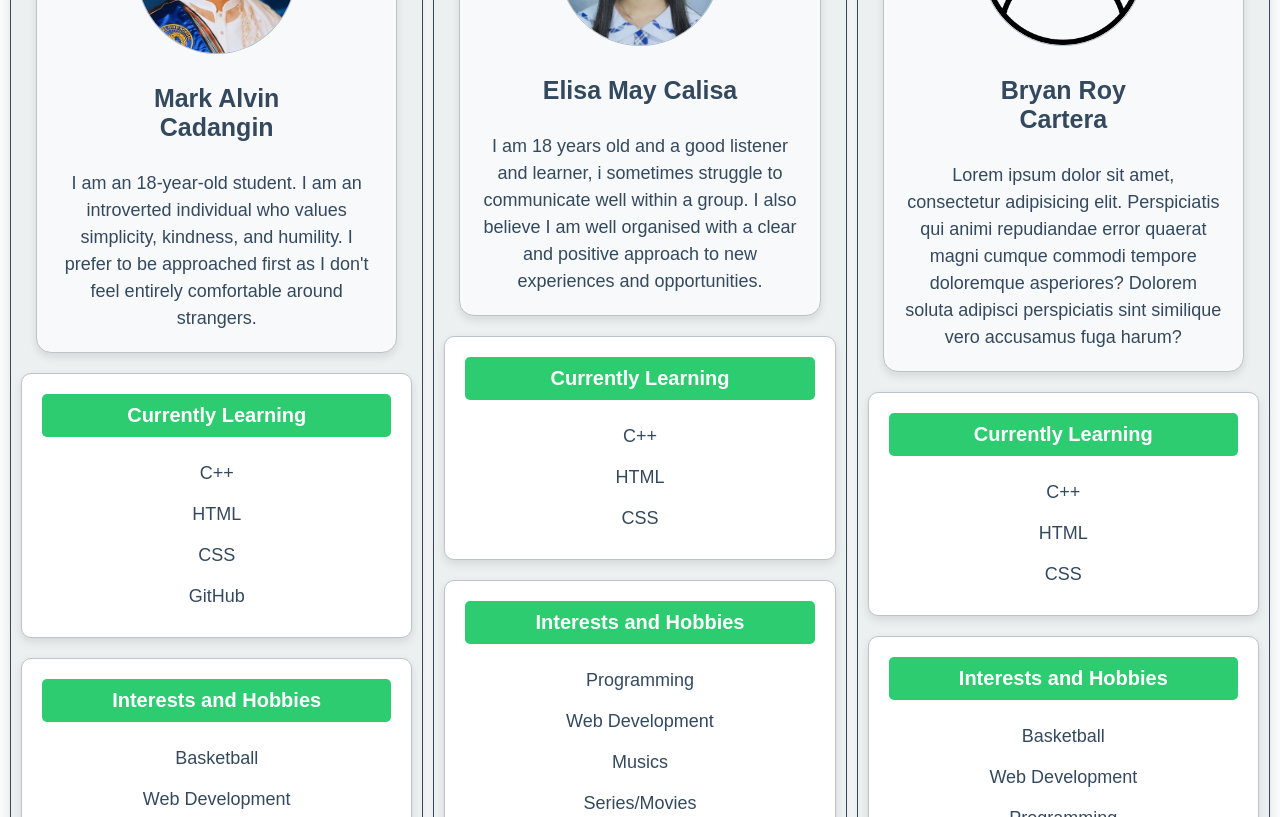
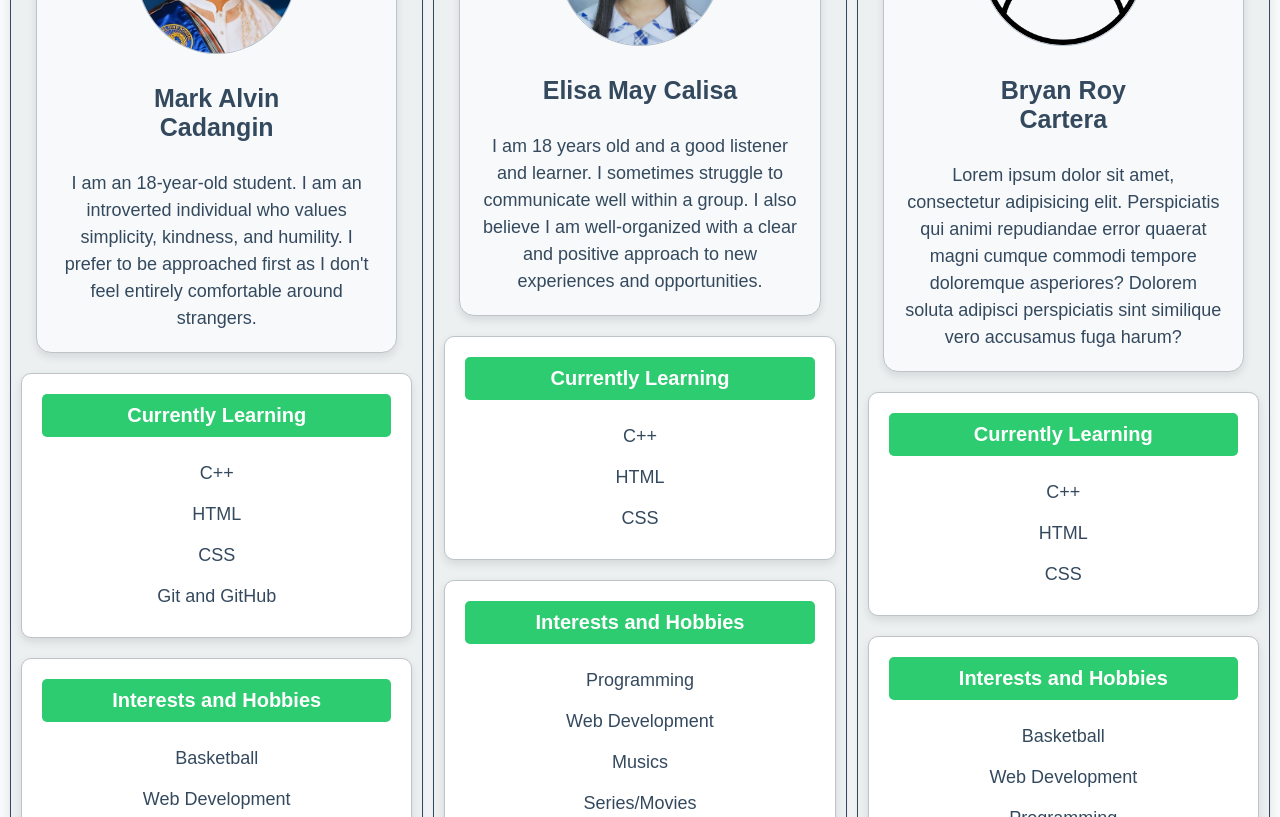
Before and after one commit to markalvincadangin/Intro-to-Computing, a plain HTML site: page Our Group Webpage/index.html in a window 1280 px wide. Shown: the part 500-1317 px from the top of the page. Drawn offline with Linux system fonts and the light colour scheme.

Commit message:
Update index.html with improved language and formatting

```diff
--- a/Our Group Webpage/index.html
+++ b/Our Group Webpage/index.html
@@ -22,7 +22,7 @@
                         <li>C++</li>
                         <li>HTML</li>
                         <li>CSS</li>
-                        <li>GitHub</li>
+                        <li>Git and GitHub</li>
                     </ul>
                 </div>
                 <div class="box2">
@@ -58,8 +58,7 @@
                 <div class="profile2">
                 <img src="images/member2.png" alt="Elisa May Calisa">
                 <h3>Elisa May Calisa</h3>
-                <p>I am 18 years old and a good listener and learner, i sometimes struggle to communicate well within a group. I also believe I am well organised with a clear and positive approach to new experiences and opportunities.
-                </p>
+                <p>I am 18 years old and a good listener and learner. I sometimes struggle to communicate well within a group. I also believe I am well-organized with a clear and positive approach to new experiences and opportunities.</p>
                 </div>
                 <div class="box1">
                 <h4>Currently Learning</h4>
```
